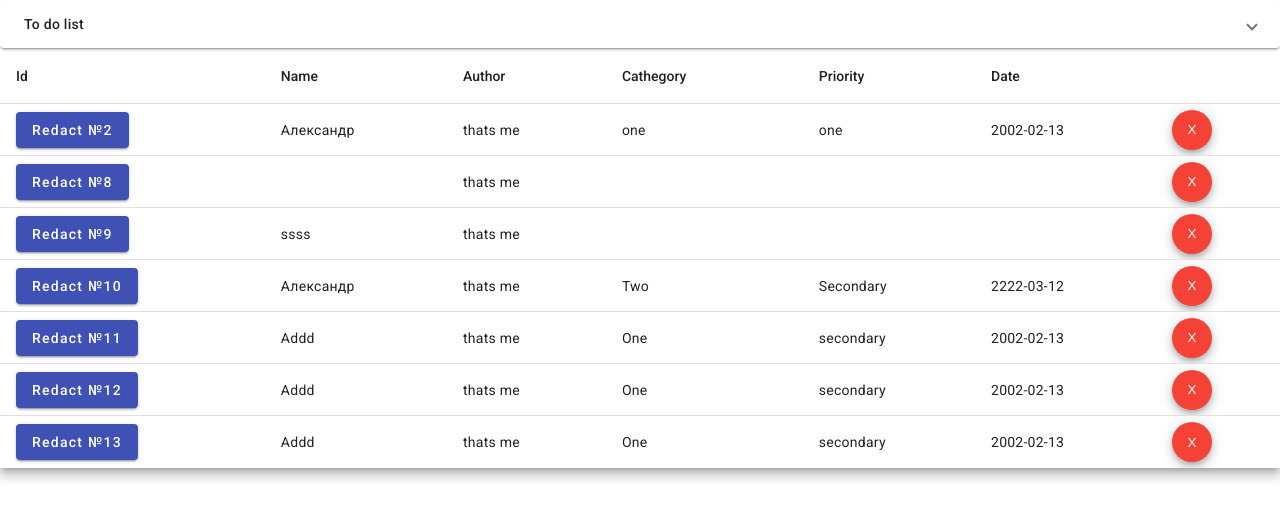
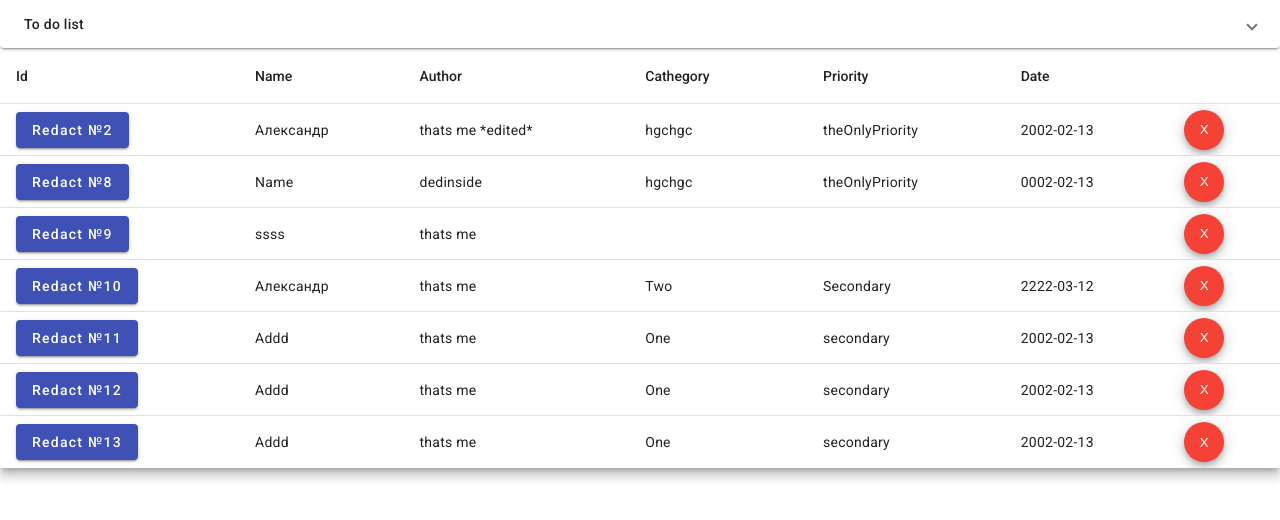
Before and after one commit to YOYOIJJKA/ToDoList, an Angular app: page /list in a window 1280 px wide. Shown: the top 520 px of the page. Built offline with nearby package versions, Linux system fonts and the light colour scheme; data requests are answered from the project's data file.

Commit message:
fix author in task component, fix get methods

```diff
--- a/db.json
+++ b/db.json
@@ -2,19 +2,19 @@
   "tasks": [
     {
       "name": "Александр",
-      "priority": "one",
+      "priority": "theOnlyPriority",
       "date": "2002-02-13",
-      "cathegory": "one",
-      "author": "thats me",
-      "id": 2
+      "cathegory": "hgchgc",
+      "id": 2,
+      "author": "thats me *edited*"
     },
     {
-      "name": null,
-      "priority": null,
-      "date": null,
-      "cathegory": null,
-      "author": "thats me",
-      "id": 8
+      "name": "Name",
+      "priority": "theOnlyPriority",
+      "date": "0002-02-13",
+      "cathegory": "hgchgc",
+      "id": 8,
+      "author": "dedinside"
     },
     {
       "name": "ssss",
--- a/src/app/Components/task-redact/task-redact.component.ts
+++ b/src/app/Components/task-redact/task-redact.component.ts
@@ -1,4 +1,4 @@
-import { Component, Input, Inject} from '@angular/core';
+import { Component, Input, Inject } from '@angular/core';
 import { TaskComponent } from '../task/task.component';
 import { Task } from '../../Interfaces/task';
 
@@ -9,22 +9,22 @@ import { Task } from '../../Interfaces/task';
 })
 export class TaskRedactComponent extends TaskComponent {
   task!: Task;
-  cathegoryId!:number;
-  priorityId!:number;
-  id!:number;
+  cathegoryId!: number;
+  priorityId!: number;
+  id!: number;
+
 
   override ngOnInit(): void {
-    console.log("transfered ID"+this.data)
-    this.id=this.data
+    console.log("transfered ID" + this.data)
+    this.id = this.data
     this.getCathegories()
     this.getPriorities()
     this.getFormData()
-    // id = this.router.getCurrentNavigation()
     this.getTaskData()
   }
 
   getTaskData() {
-    this.http.getTask(this.id).subscribe(
+    var taskSubscribe = this.http.getTask(this.id).subscribe(
       {
         next: (newTask: Task) => {
           this.task = newTask;
@@ -32,13 +32,13 @@ export class TaskRedactComponent extends TaskComponent {
         error: (e) => console.error(e),
         complete: () => {
           if (this.task.id)
-          this.id=this.task.id
+            this.id = this.task.id
           let cathegoriesSelectId, prioritySelectId
 
-          if (this.task.priority)
+          if (this.task.priority && this.priorities.findIndex(x => x.name == this.task.priority))
             prioritySelectId = this.priorities.findIndex(x => x.name == this.task.priority)
-          if (this.task.cathegory)
-          cathegoriesSelectId = this.cathegories.findIndex(x=> x.name == this.task.cathegory)
+          if (this.task.cathegory && this.cathegories.findIndex(x => x.name == this.task.cathegory))
+            cathegoriesSelectId = this.cathegories.findIndex(x => x.name == this.task.cathegory)
           // let termTaskForm = {
           //   name: this.task.name ? this.task.name :"",
           //   date: this.task.date ? this.task.date :"",
@@ -48,36 +48,39 @@ export class TaskRedactComponent extends TaskComponent {
           //   ? this.cathegories[cathegoriesSelectId].name :""
           // }
           if (this.task.name)
-          this.taskForm.patchValue({name: this.task.name})
+            this.taskForm.patchValue({ name: this.task.name })
 
           if (this.task.date)
-          this.taskForm.patchValue({Date: this.task.date})
+            this.taskForm.patchValue({ date: this.task.date })
 
           if (prioritySelectId)
-          this.taskForm.patchValue({priority: this.priorities[prioritySelectId]})
+            this.taskForm.patchValue({ priority: this.priorities[prioritySelectId] })
 
           if (cathegoriesSelectId)
-          this.taskForm.patchValue({cathegory: this.cathegories[cathegoriesSelectId]})
+            this.taskForm.patchValue({ cathegory: this.cathegories[cathegoriesSelectId] })
+
+          taskSubscribe.unsubscribe()
         }
       }
     )
   }
-  putTask ()
-  {
-    if (this.taskForm.valid)
-     {
+  putTask() {
+    if (this.taskForm.valid) {
       const task: Task = this.taskForm.value;
       task.id = this.id;
-    task.author="thats me *edited*"//AUTHORIZED USER CREATE PULL HERE
-    this.http.putTask(task).subscribe(
+      task.author = this.storage.getLogin()//AUTHORIZED USER CREATE PULL HERE
+      var putTaskSubscribe = this.http.putTask(task).subscribe(
         {
           error: (e) => console.error(e),
-        complete: () => console.log("posted")
+          complete: () => {
+            console.log("posted");
+            putTaskSubscribe.unsubscribe()
+          }
         }
       )
-    this.router.navigate([""]) ///CLOSE MODAL
+      this.closeModal();
+
     }
-  else
-  {console.log("invalid")}
+    else { console.log("invalid") }
   }
 }
--- a/src/app/Components/task/task.component.ts
+++ b/src/app/Components/task/task.component.ts
@@ -8,6 +8,8 @@ import { Cathegory } from '../../Interfaces/cathegory';
 import { Priority } from '../../Interfaces/priority';
 import { MatDialog } from '@angular/material/dialog';
 import { MAT_DIALOG_DATA } from '@angular/material/dialog';
+import { AutorizationService } from '../../Services/autorization.service';
+import { StorageService } from '../../Services/storage.service';
 
 @Component({
   selector: 'app-task',
@@ -26,7 +28,8 @@ export class TaskComponent implements OnInit {
     public formBuilder: FormBuilder,
     public router: Router,
     public http:TaskHttpServiceService,
-    public dialog:MatDialog
+    public dialog:MatDialog,
+    public storage: StorageService
   )
   {}
 
@@ -77,14 +80,14 @@ export class TaskComponent implements OnInit {
     if (this.taskForm.valid)
      {
     const task: Task = this.taskForm.value;
-    task.author="thats me"//AUTHORIZED USER CREATE PULL HERE
+    task.author=this.storage.getLogin()
     this.http.postTask(task).subscribe(
       {
         error: (e) => console.error(e),
         complete: () => console.log("posted")
       }
     )
-    this.router.navigate([""]) ///CLOSE MODAL
+    this.closeModal()
   }
   else
   {console.log("invalid")}
```
Lines whose indentation alone changed are shown as unchanged.
